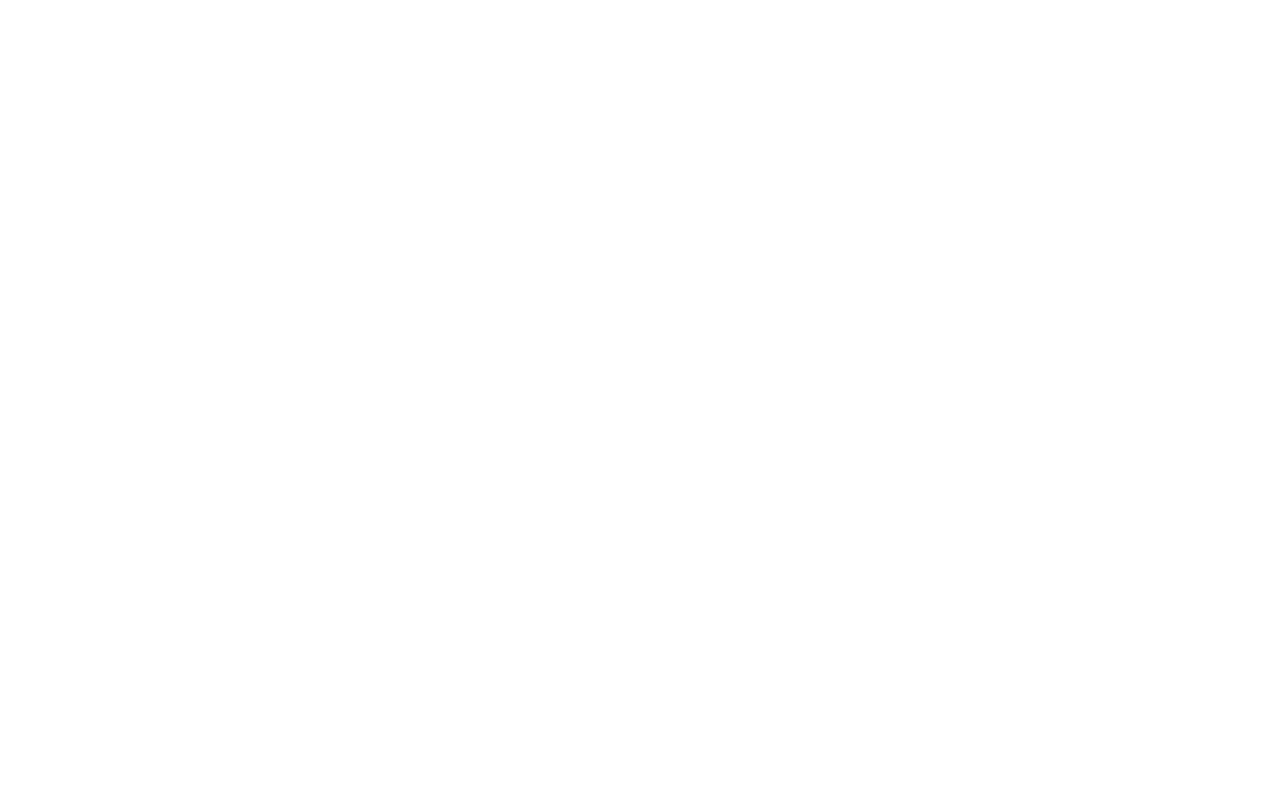
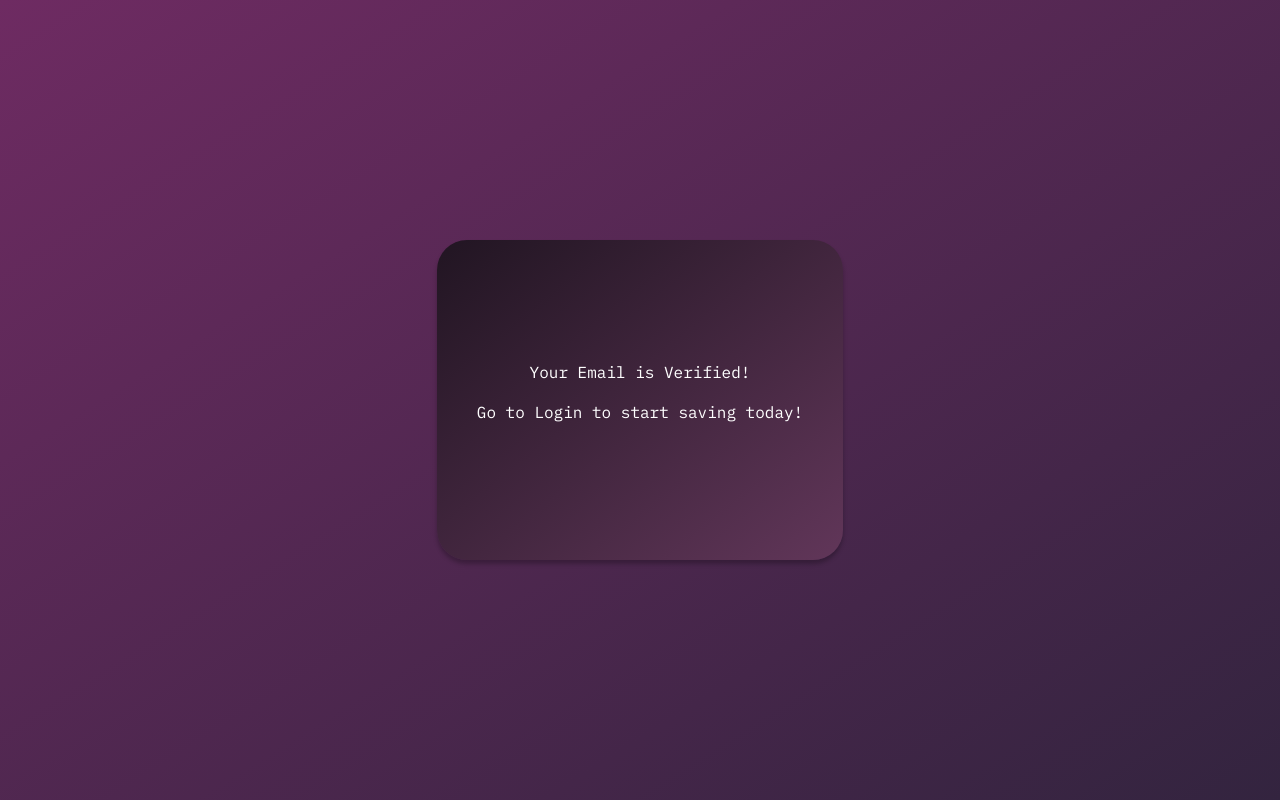
Before and after one commit to 5yntaxError404/FinTracker, a React (Create React App) app in the folder frontend/: page /emailverified in a window 1280 px wide. Before the commit this address had no page. Built offline with nearby package versions, Linux system fonts and the light colour scheme.

Commit message:
password/email verified update

```diff
--- a/frontend/src/App.js
+++ b/frontend/src/App.js
@@ -10,6 +10,8 @@
 import SettingsPage from './pages/SettingsPage';
 import BudgetsPage from './pages/BudgetsPage';
 import 'bootstrap/dist/css/bootstrap.min.css';
+import PasswordRecoveryPage from './components/PasswordRecovery';
+import EmailVerifiedPage from './components/EmailVerified';
 
 function App() {
   return (
@@ -24,6 +26,8 @@
                   <Route path="/help" element={<HelpPage/>} />
                   <Route path="/settings" element={<SettingsPage/>} />
                   <Route path="/budgets" element={<BudgetsPage/>} />
+                  <Route path="/passwordrecovery" element={<PasswordRecoveryPage/>} />
+                  <Route path="/emailverified" element={<EmailVerifiedPage/>} />
               </Routes>
           </div>
       </BrowserRouter>
--- a/frontend/src/components/EmailVerified.js
+++ b/frontend/src/components/EmailVerified.js
@@ -6,7 +6,7 @@
 
 // Looking for correct code to import font
 
-const EmailRecoveryPage = (props) => {
+const EmailVerifiedPage = (props) => {
 
     return (
 
@@ -20,4 +20,4 @@
     );
 }
 
-export default EmailRecoveryPage;
+export default EmailVerifiedPage;
```
